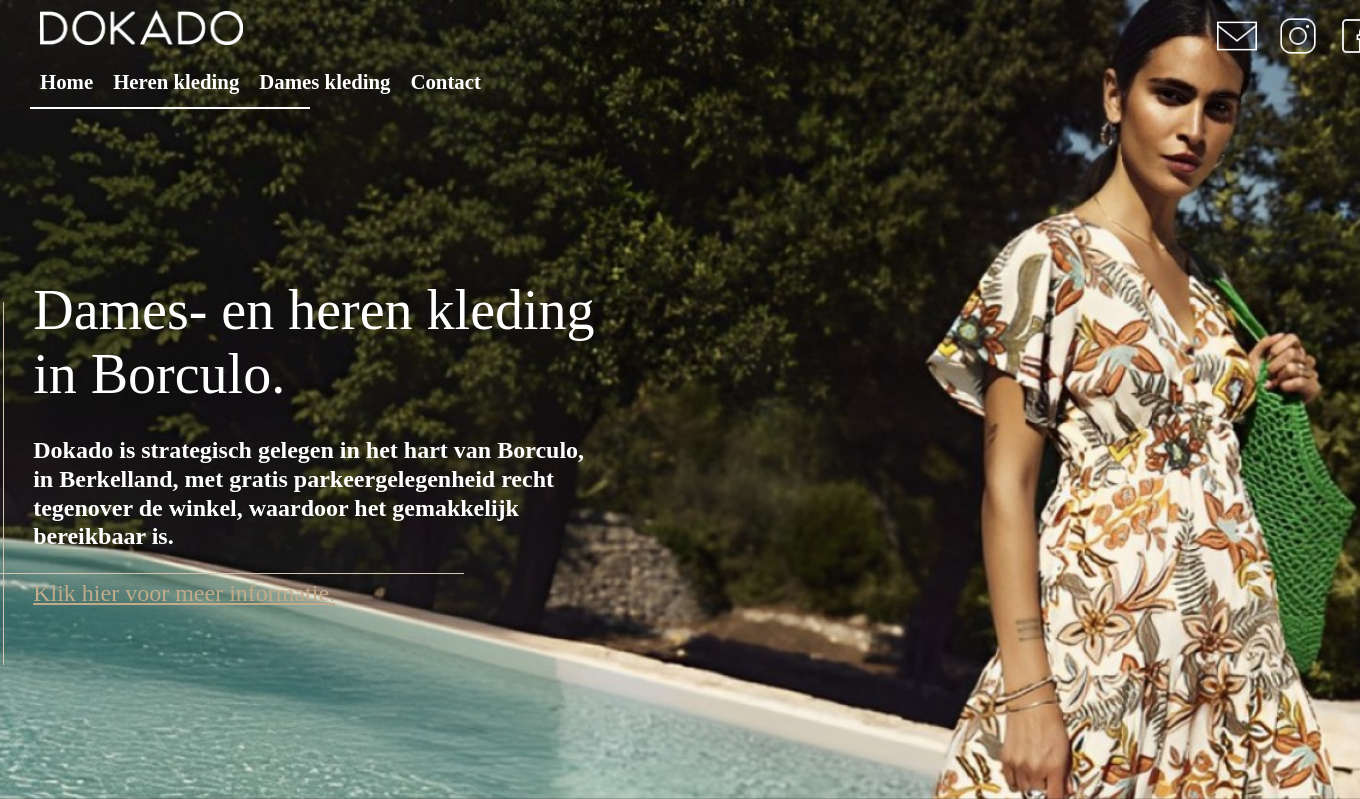
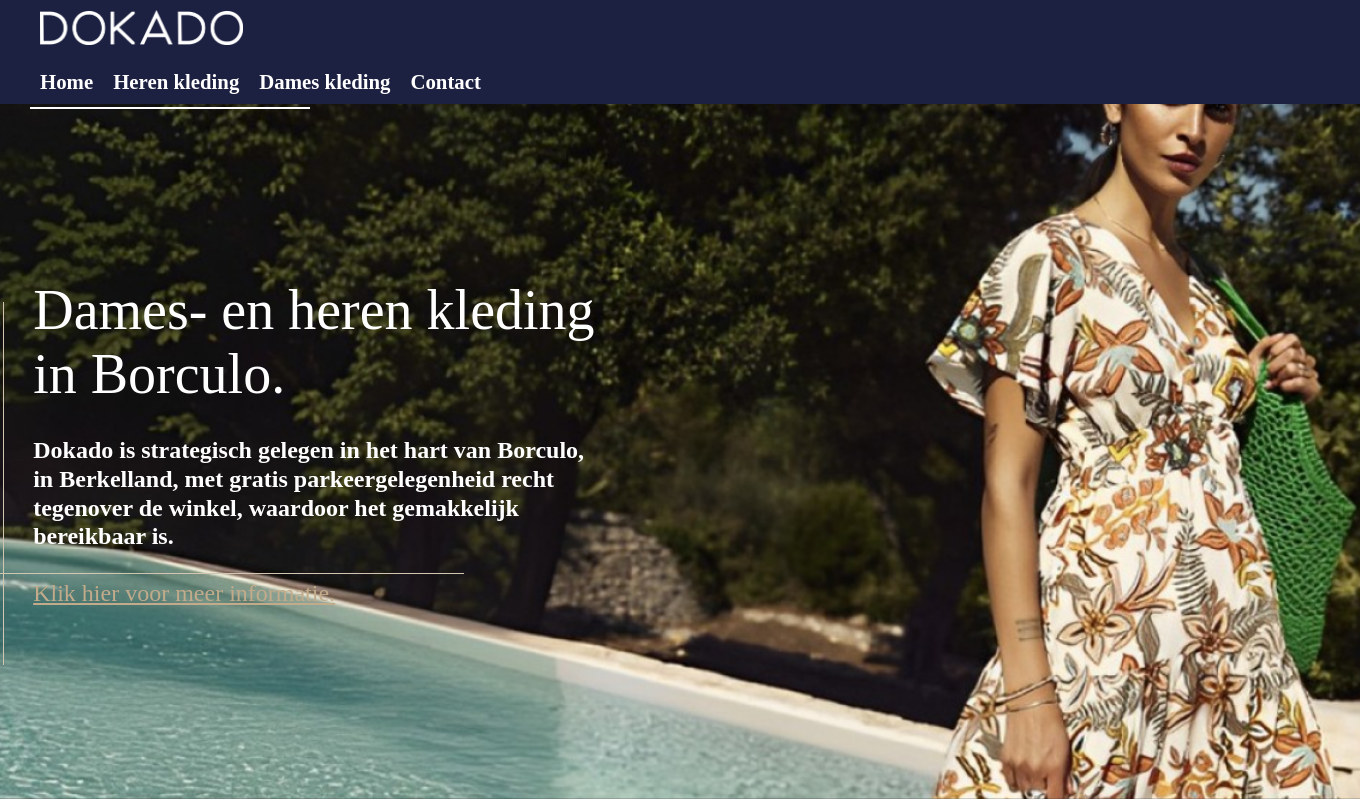
Before and after one commit to M1ck-l3/dokado_webshop, a PHP site: page /index.php in a window 1360 px wide; the page is wider, and only the part inside the window is pictured. Shown: the top 799 px of that part. Run offline with PHP 8.4, Linux system fonts and the light colour scheme.

Commit message:
bg header

```diff
--- a/styles.css
+++ b/styles.css
@@ -22,7 +22,7 @@ header {
     flex-direction: column;
     align-items: flex-start;
     padding: 10px 40px;
-    background-color: transparent;
+    background-color: #1d2141; /* Tijdelijk even de achtergrond kleur aangepast */
     z-index: 10; /* Ensure the header stays on top */
 }
 
```
